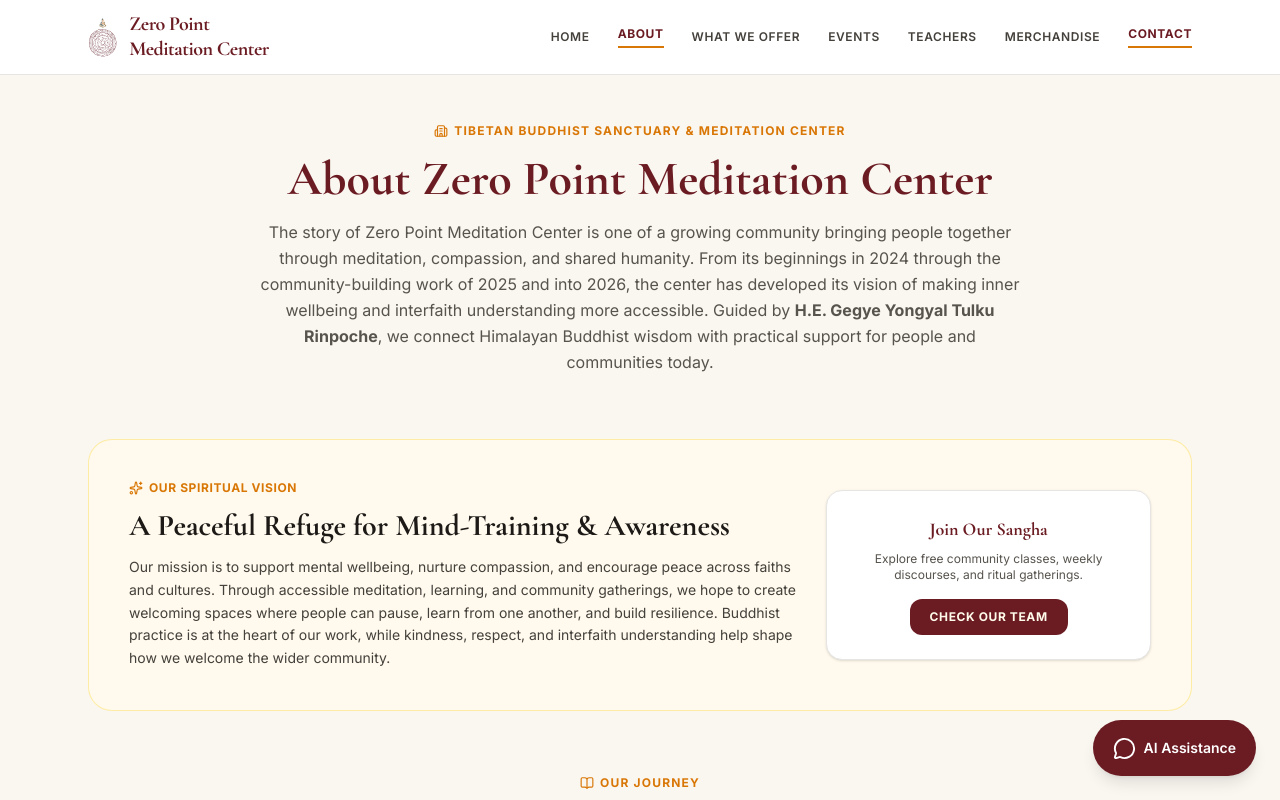
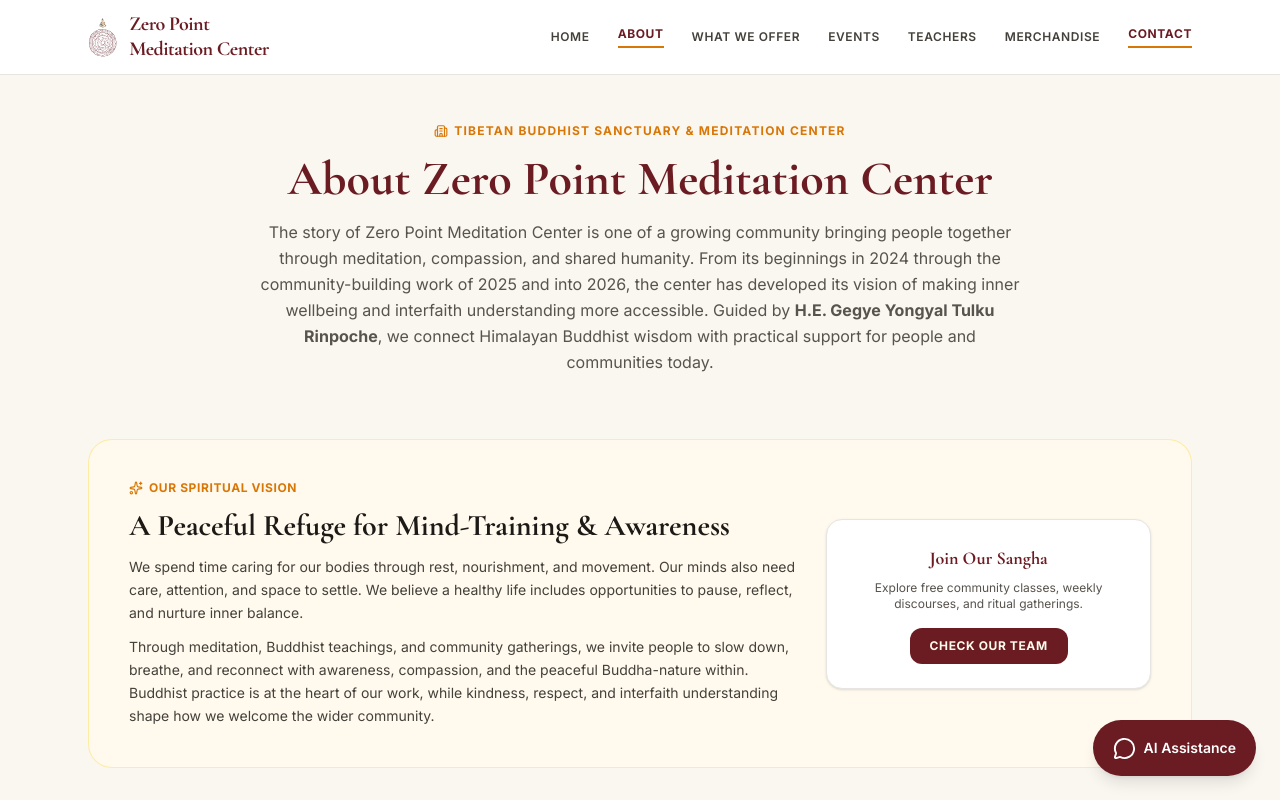
Before and after one commit to sherpaten/Zero-Point-Meditation-Center, a React (Vite) app in the folder zero-point-meditation/: page /about in a window 1280 px wide. Shown: the top 800 px of the page. Built offline with nearby package versions, Linux system fonts and the light colour scheme.

Commit message:
Expand ZPMC mind-care philosophy on about page

```diff
--- a/zero-point-meditation/src/pages/About.jsx
+++ b/zero-point-meditation/src/pages/About.jsx
@@ -79,7 +79,10 @@ export default function About() {
             A Peaceful Refuge for Mind-Training & Awareness
           </h2>
           <p className="text-stone-700 text-xs sm:text-sm leading-relaxed">
-            Our mission is to support mental wellbeing, nurture compassion, and encourage peace across faiths and cultures. Through accessible meditation, learning, and community gatherings, we hope to create welcoming spaces where people can pause, learn from one another, and build resilience. Buddhist practice is at the heart of our work, while kindness, respect, and interfaith understanding help shape how we welcome the wider community.
+            We spend time caring for our bodies through rest, nourishment, and movement. Our minds also need care, attention, and space to settle. We believe a healthy life includes opportunities to pause, reflect, and nurture inner balance.
+          </p>
+          <p className="text-stone-700 text-xs sm:text-sm leading-relaxed">
+            Through meditation, Buddhist teachings, and community gatherings, we invite people to slow down, breathe, and reconnect with awareness, compassion, and the peaceful Buddha-nature within. Buddhist practice is at the heart of our work, while kindness, respect, and interfaith understanding shape how we welcome the wider community.
           </p>
         </div>
         <div className="bg-white p-6 rounded-2xl border border-stone-200 shadow-sm space-y-2 text-center">
```
